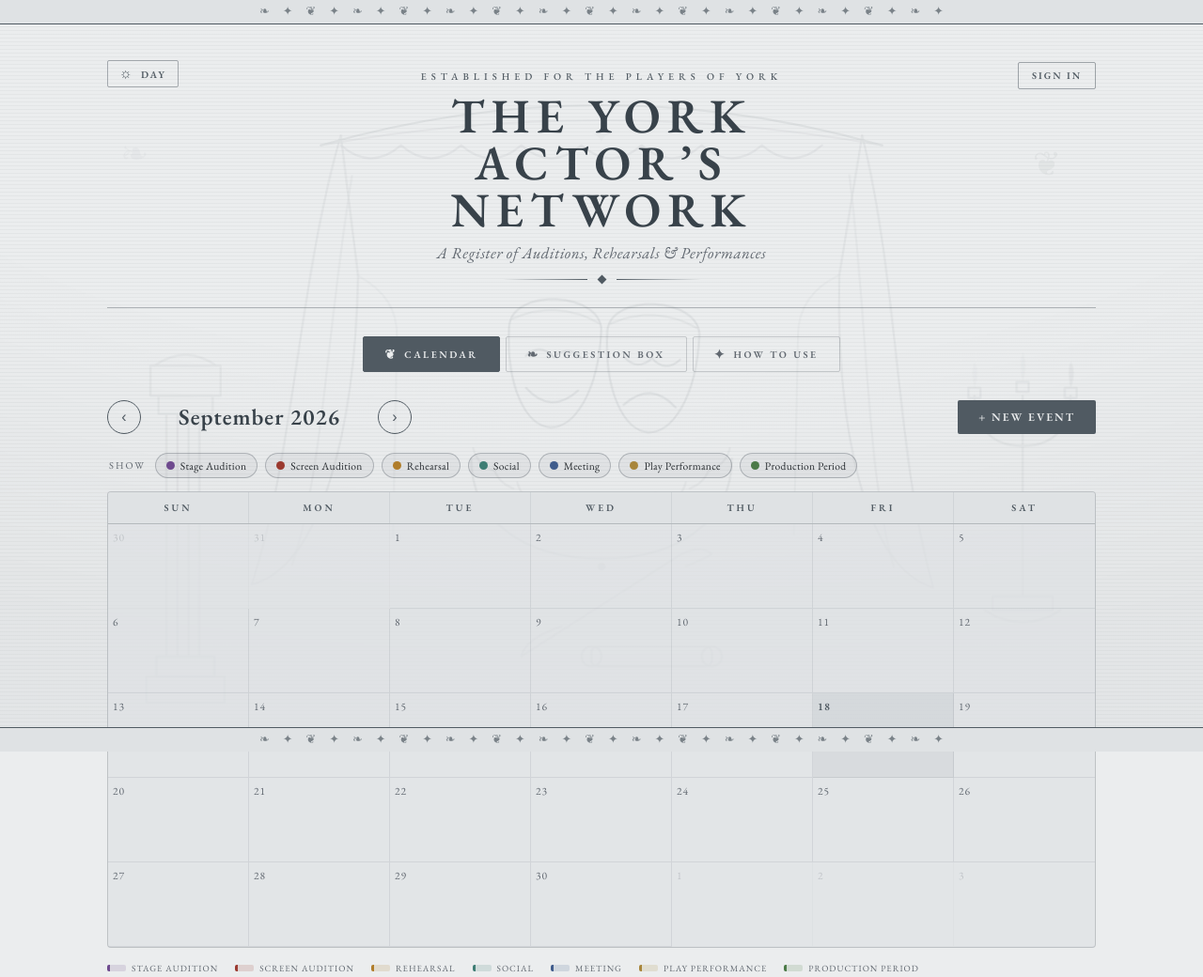
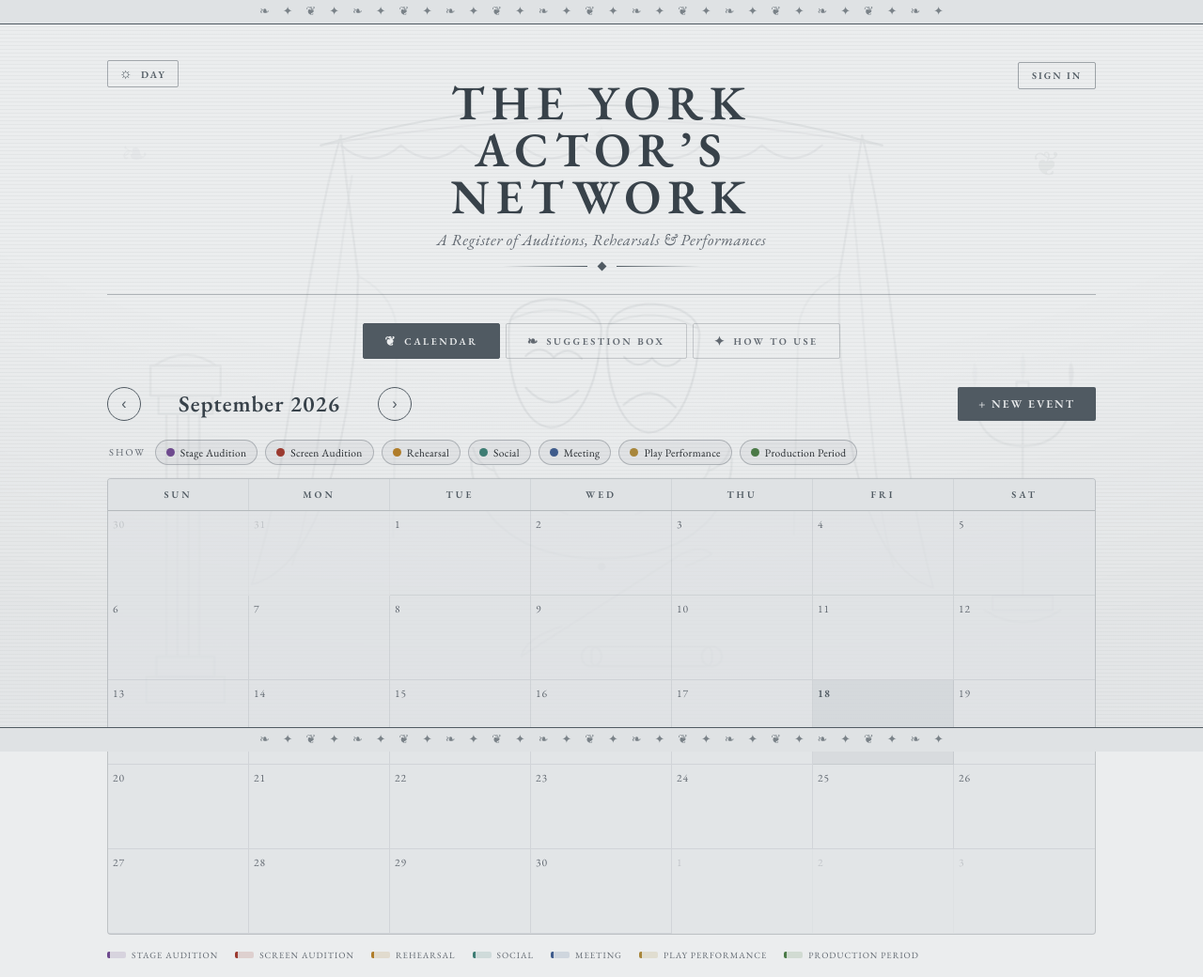
Before and after one commit to theonorfolkthompson-create/York-Actor-s-Network, a plain HTML site: page index.html in a window 1280 px wide. Shown: the whole page at 94% size. Drawn offline with nearby package versions, Linux system fonts and the light colour scheme; no server answers; a web font is replaced by a local one.

Commit message:
Update index.html

```diff
--- a/index.html
+++ b/index.html
@@ -576,7 +576,7 @@ html[data-theme="night"] .wordmark .wm-script{color:var(--gold-light);}
 <div class="app-wrapper">
   <div class="container">
     <header>
-      <div class="playbill-eyebrow">Established for the Players of York</div>
+      <div class="playbill-eyebrow"></div>
       <h1 class="wordmark">
         <span class="wm-line">The York</span>
         <span class="wm-script">Actor’s</span>
```
